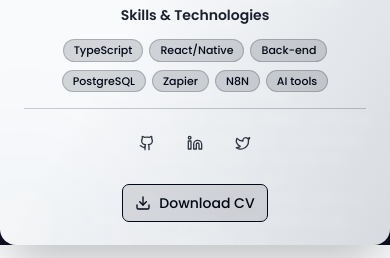
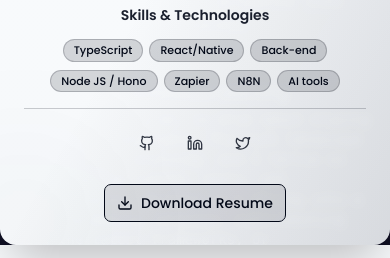
Before and after one commit to Aneaire/portfolio, a Next.js app: page / in a window 390 px wide. Both pictures are taken after a click on the button 360 px from the left and 30 px from the top of the page. Shown: the part 439-697 px from the top of the page. Built offline with nearby package versions, Linux system fonts and the light colour scheme.

Commit message:
added resume

```diff
--- a/components/sidebar/SideBar.tsx
+++ b/components/sidebar/SideBar.tsx
@@ -157,7 +157,7 @@
           >
             <a href="/resume.pdf" download>
               <Download className="mr-2 h-4 w-4" />
-              Download CV
+              Download Resume
             </a>
           </Button>
         </div>
--- a/constant/fixedText.ts
+++ b/constant/fixedText.ts
@@ -2,7 +2,7 @@
   "TypeScript",
   "React/Native",
   "Back-end",
-  "PostgreSQL",
+  "Node JS / Hono",
   "Zapier",
   "N8N",
   "AI tools",
```
Also changed, not shown: 1 other file (tests, documents, lock files or other folders).
